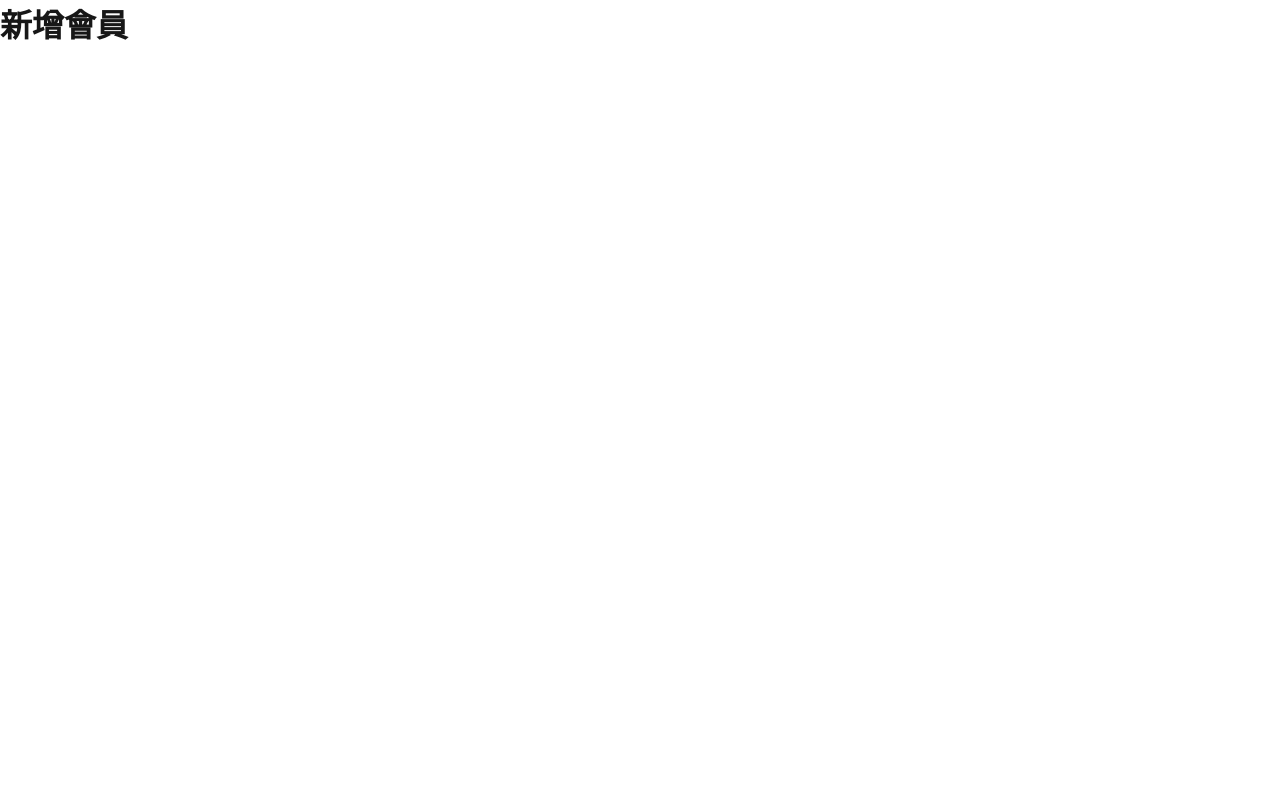
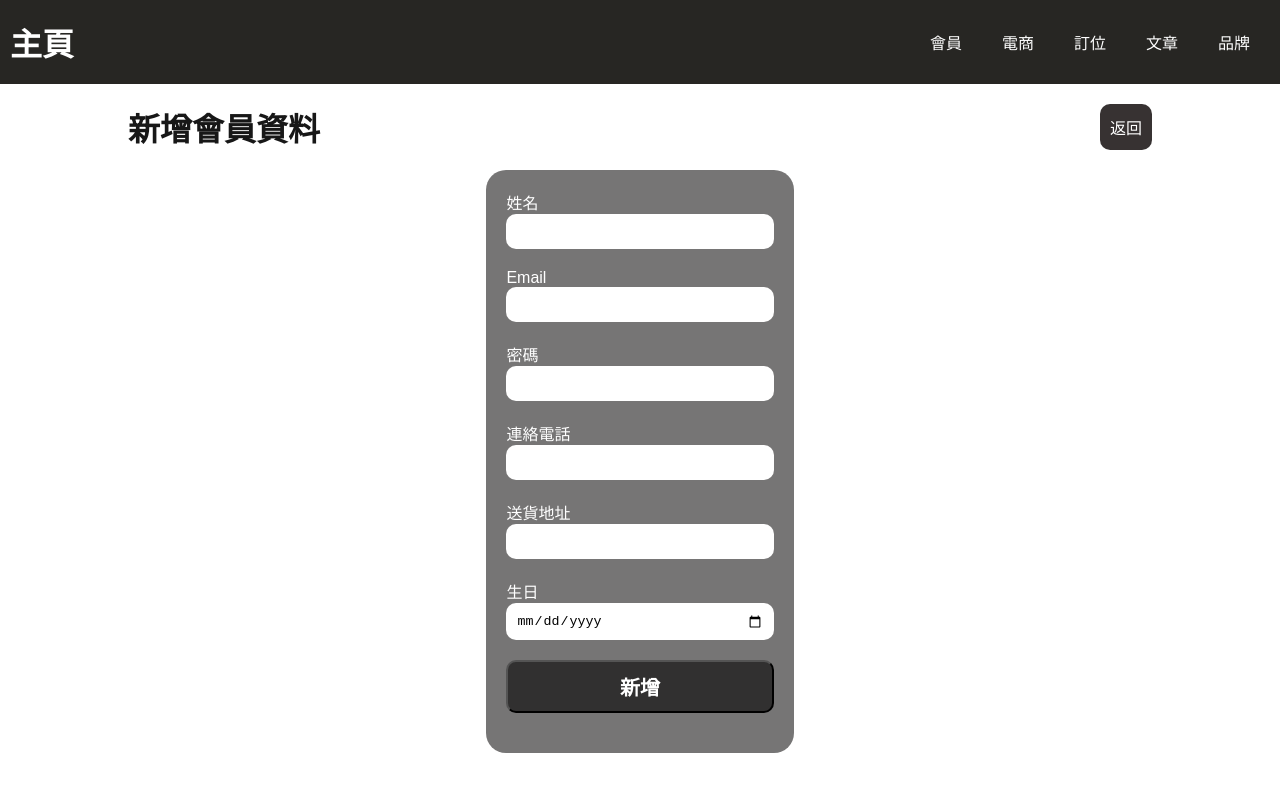
Before and after one commit to Jianwei2000/react-next-test, a Next.js app: page /userTest/add in a window 1280 px wide. Shown: the top 792 px of the page. Built offline with nearby package versions, Linux system fonts and the light colour scheme.

Commit message:
新增會員

```diff
--- a/src/app/userTest/add/page.jsx
+++ b/src/app/userTest/add/page.jsx
@@ -1,9 +1,99 @@
+"use client";
+
+import Navbar from "@/components/navbar/Navbar";
+import usersApi from "@/api/usersApi.js";
 import "./userAdd.scss"
+import Link from "next/link";
+import { useState } from "react";
+
 
 export default function add() {
+    const [name, setName] = useState('');
+    const [email, setEmail] = useState('');
+    const [password, setPassword] = useState('');
+    const [mobile, setMobile] = useState('');
+    const [birthday, setBirthday] = useState(null);
+    const [address, setAddress] = useState('');
+
+
+
+
+    const addUser = async (e) => {
+        e.preventDefault();
+
+        const newUser = {
+            name,
+            email,
+            password,
+            mobile,
+            birthday: birthday || null,
+            address: address || ""
+        };
+
+        try {
+            await usersApi.addUser(newUser);
+            alert('會員新增成功');
+            location.href = "/userTest";
+
+        } catch (err) {
+            setError('新增會員失敗');
+            console.log(err.message);
+
+        }
+    }
+
     return (
         <>
-            <h1>新增會員</h1>
+            <Navbar />
+            <div className="container">
+
+                <div className="add">
+                    <h1>新增會員資料</h1>
+
+                    <Link href="/userTest" className="btn">
+                        返回
+                    </Link>
+                </div>
+
+                <div className="card">
+                    <form onSubmit={addUser}>
+                        <div className="mb">
+                            <label htmlFor="name">姓名</label>
+                            <input type="text" id="name" onChange={(e) => setName(e.target.value)}
+                                required />
+                        </div>
+                        <div className="mb">
+                            <label htmlFor="email">Email</label>
+                            <input type="email" id="email" onChange={(e) => setEmail(e.target.value)}
+                                required />
+                        </div>
+                        <div className="mb">
+                            <label htmlFor="password">密碼</label>
+                            <input type="password" id="password" onChange={(e) => setPassword(e.target.value)}
+                                required />
+                        </div>
+                        <div className="mb">
+                            <label htmlFor="mobile">連絡電話</label>
+                            <input type="text" id="mobile" onChange={(e) => setMobile(e.target.value)}
+                                required />
+                        </div>
+                        <div className="mb">
+                            <label htmlFor="address">送貨地址</label>
+                            <input type="text" id="address" onChange={(e) => setAddress(e.target.value)}
+                            />
+                        </div>
+                        <div className="mb">
+                            <label htmlFor="birthday">生日</label>
+                            <input type="date" id="birthday"  onChange={(e) => setBirthday(e.target.value)}
+                            />
+                        </div>
+                        <div className="mb">
+                            <button type="submit">新增</button>
+                        </div>
+                    </form>
+                </div>
+
+            </div>
         </>
     )
 }
--- a/src/app/userTest/add/userAdd.scss
+++ b/src/app/userTest/add/userAdd.scss
@@ -0,0 +1,56 @@
+.add{
+    display: flex;
+    justify-content: space-between;
+    margin: 20px 0;
+}
+.btn{
+    display: grid;
+    place-items: center;
+    background-color: rgba(46, 40, 40, 0.952);
+    color: #FFF;
+    border-radius: 10px;
+    font-size: 16px;
+    padding: 0 10px;
+    cursor: pointer;
+    &:disabled{
+        background: lightgray;
+        border: none;
+        pointer-events: none;
+    }
+}
+
+.card{
+    width: 100%;
+    display: grid;
+    place-items: center;
+    form{
+        width: 30%;
+        border-radius: 20px;
+        padding: 20px;
+        background-color: #3f3e3eb6;
+        color: #FFF;
+        .mb{
+            margin-bottom: 20px;
+            input{
+                width: 100%;
+                padding: 10px;
+                border: none;
+                border-radius: 10px;
+                &:focus{
+                    outline: none;
+                    background-color:burlywood;
+                }
+            }
+            button{
+                width: 100%;
+                padding: 10px;
+                font-size: 20px;
+                font-weight: bold;
+                background-color: rgb(49, 48, 48);
+                border-radius: 10px;
+                color: #FFF;
+                cursor: pointer;
+            }
+        }
+    }
+}
```
